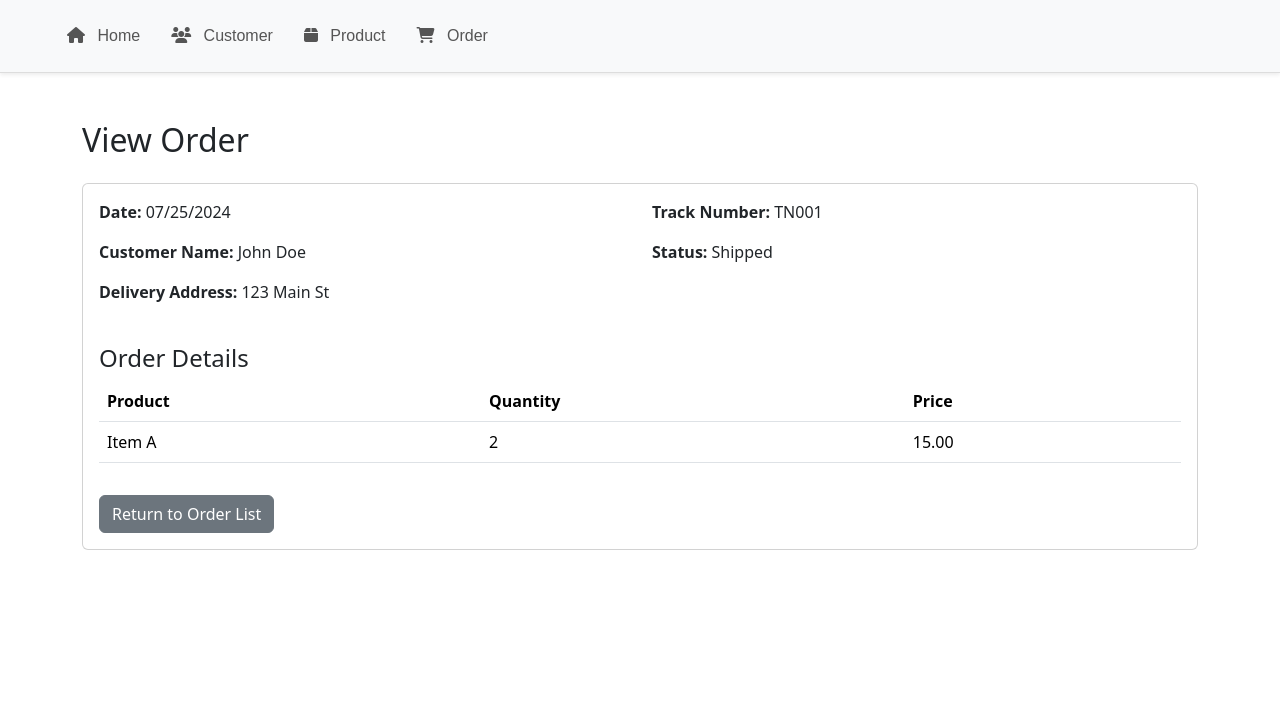
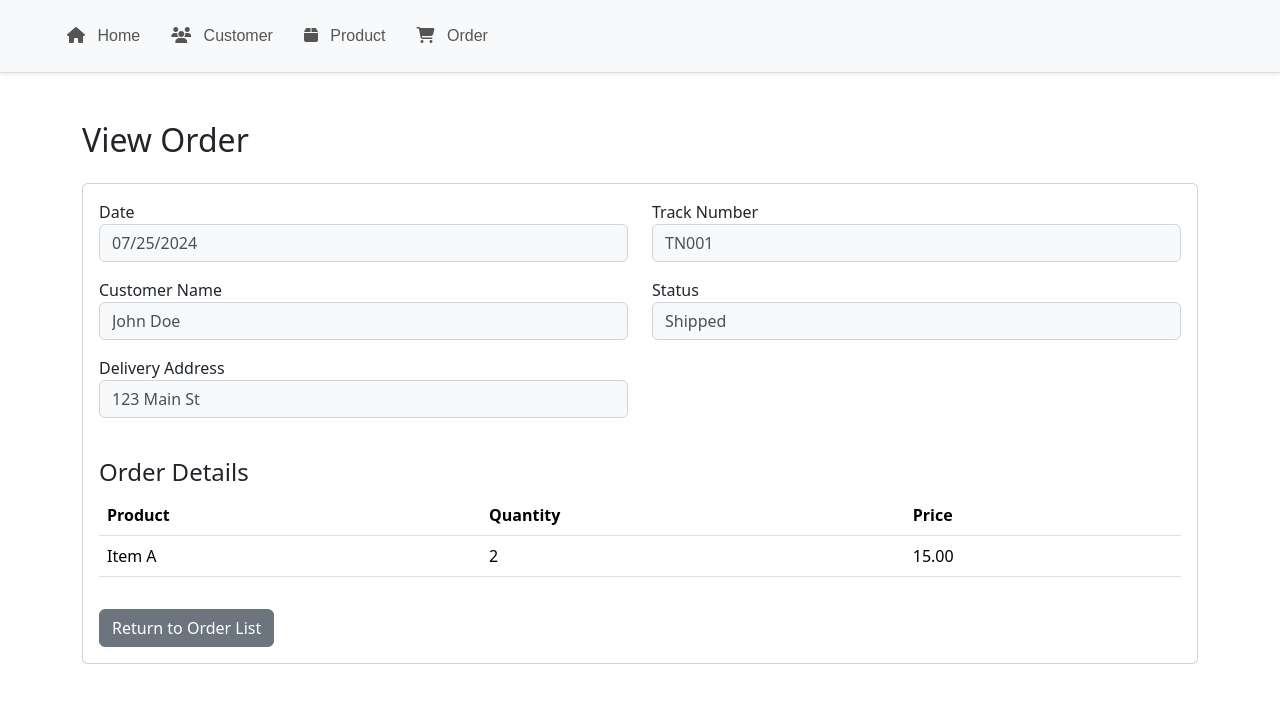
Before and after one commit to shyshasy/commercial-management-app, a Vue app: page /OrderList/view/TN001 in a window 1280 px wide. Shown: the top 702 px of the page. Built offline with nearby package versions, Linux system fonts and the light colour scheme.

Commit message:
feat: Render order details as non-interactive fields

```diff
--- a/src/components/ViewOrder.vue
+++ b/src/components/ViewOrder.vue
@@ -1,17 +1,32 @@
 <template>
-  <div class="container mt-5">
+  <div class="container mt-5 position-relative">
     <h2>View Order</h2>
     <div class="card mt-4">
       <div class="card-body">
         <div class="row">
           <div class="col-md-6">
-            <p><strong>Date:</strong> {{ order.date }}</p>
-            <p><strong>Customer Name:</strong> {{ order.customerName }}</p>
-            <p><strong>Delivery Address:</strong> {{ order.deliveryAddress }}</p>
+            <div class="form-group mb-3">
+              <label>Date</label>
+              <input type="text" class="form-control" v-model="order.date" readonly>
+            </div>
+            <div class="form-group mb-3">
+              <label>Customer Name</label>
+              <input type="text" class="form-control" v-model="order.customerName" readonly>
+            </div>
+            <div class="form-group mb-3">
+              <label>Delivery Address</label>
+              <input type="text" class="form-control" v-model="order.deliveryAddress" readonly>
+            </div>
           </div>
           <div class="col-md-6">
-            <p><strong>Track Number:</strong> {{ order.trackNumber }}</p>
-            <p><strong>Status:</strong> {{ order.status }}</p>
+            <div class="form-group mb-3">
+              <label>Track Number</label>
+              <input type="text" class="form-control" v-model="order.trackNumber" readonly>
+            </div>
+            <div class="form-group mb-3">
+              <label>Status</label>
+              <input type="text" class="form-control" v-model="order.status" readonly>
+            </div>
           </div>
         </div>
 
@@ -65,5 +80,16 @@ onMounted(() => {
 </script>
 
 <style scoped>
-/* Add your styles here */
+.container {
+    margin-top: 20px;
+    position: relative;
+}
+
+/* Style pour les champs en readonly pour éviter la surbrillance */
+input[readonly] {
+    background-color: #f8f9fa; /* Couleur de fond similaire à celle des champs */
+    color: #495057; /* Couleur du texte */
+    border: 1px solid #ced4da; /* Bordure */
+    cursor: not-allowed; /* Curseur non interactif */
+}
 </style>
```
